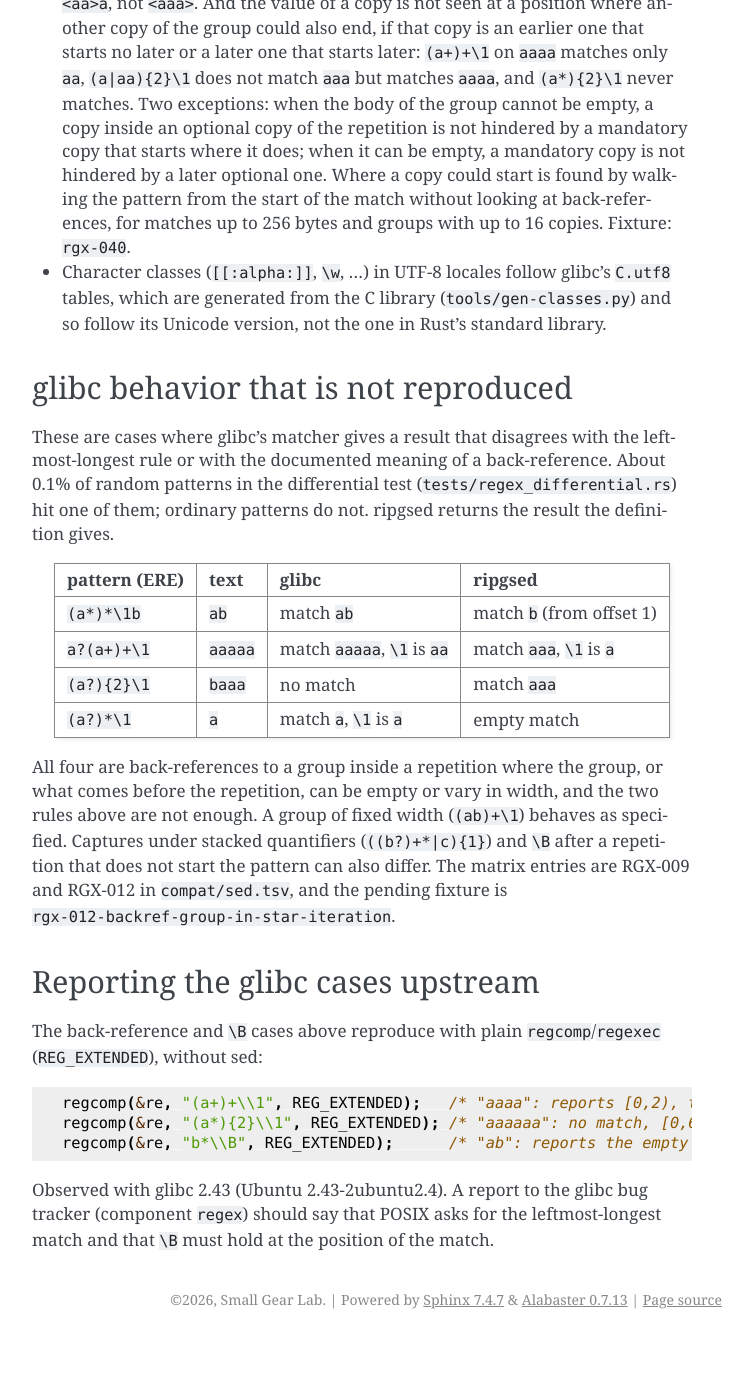
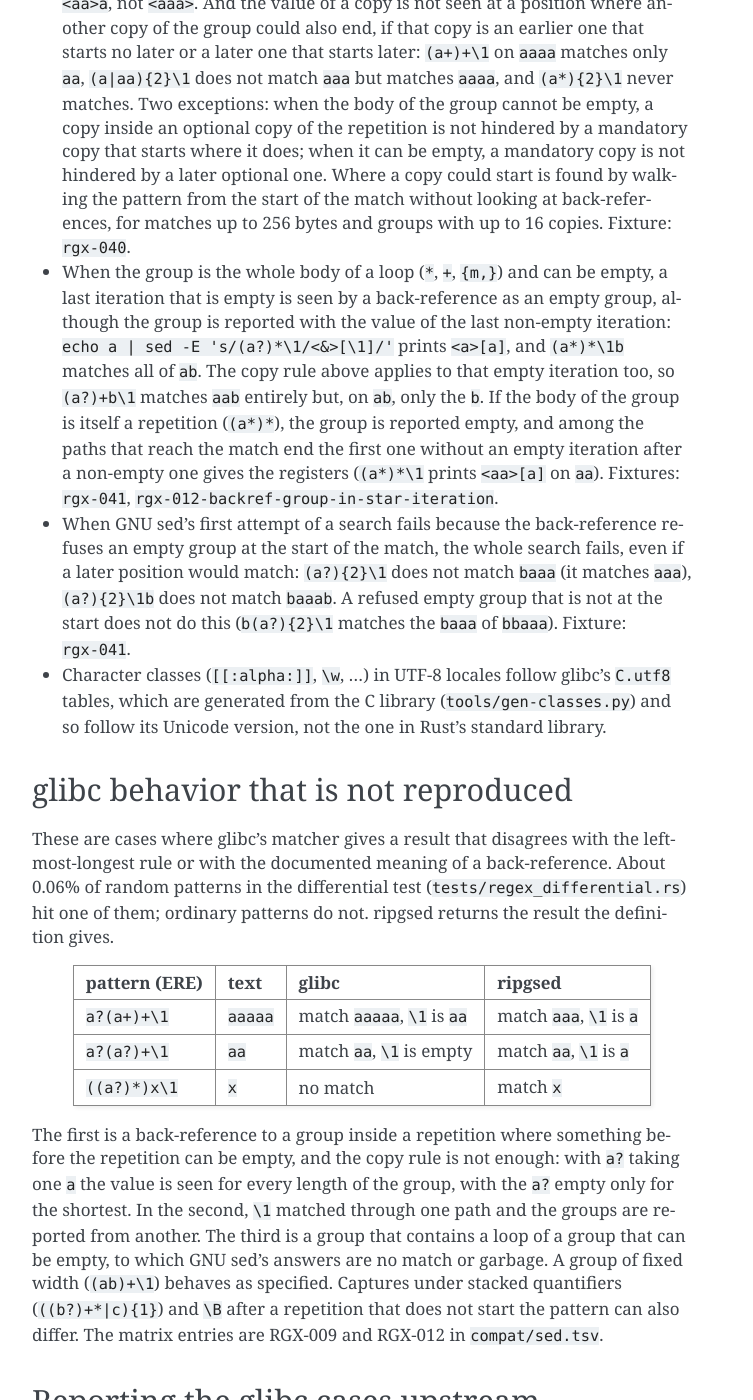
Before and after one commit to small-gear-lab/ripgsed, a Sphinx documentation site: the page built from docs/KNOWN-DIFFERENCES.md, in a window 1280 px wide and 1400 px high, scrolled down 900 px. Shown: the whole window, without its empty margins (388-1141 px from the left). Built offline with Sphinx 7.4.7, drawn with Linux system fonts in a browser that asks for light colours; before the commit the page ends 2239 px from its top, so only the background shows below that.

Commit message:
Update the known differences for the back-reference rules on empty iterations

```diff
--- a/docs/KNOWN-DIFFERENCES.md
+++ b/docs/KNOWN-DIFFERENCES.md
@@ -14,20 +14,21 @@ GNU sed uses the regular expression matcher of the C library. Where that matcher
 
 - In a pattern that starts with a repetition of a single character (`b*`, `[ab]*`, `(a*)*`, `a*\+`) followed by `\B`, a match that is empty at a position where the repetition could consume a character is reported after that character. `echo ab | sed 's/b*\B/<&>/'` prints `ab<>`, not `a<>b`. It does not apply at the start of the buffer, and not to `\b`, `\<`, or `\>`. Fixture: `rgx-039`.
 - A back-reference to a group inside a repetition does not see every value that POSIX allows. A bounded repetition `X{m,n}` (`?` is `{0,1}`; `+`, `*`, and `{m,}` are not bounded) is expanded into copies of the group, and the group is seen only after `m` or after `n` iterations: `echo aaa | sed -E 's/(a){1,3}\1/<&>/'` prints `<aa>a`, not `<aaa>`. And the value of a copy is not seen at a position where another copy of the group could also end, if that copy is an earlier one that starts no later or a later one that starts later: `(a+)+\1` on `aaaa` matches only `aa`, `(a|aa){2}\1` does not match `aaa` but matches `aaaa`, and `(a*){2}\1` never matches. Two exceptions: when the body of the group cannot be empty, a copy inside an optional copy of the repetition is not hindered by a mandatory copy that starts where it does; when it can be empty, a mandatory copy is not hindered by a later optional one. Where a copy could start is found by walking the pattern from the start of the match without looking at back-references, for matches up to 256 bytes and groups with up to 16 copies. Fixture: `rgx-040`.
+- When the group is the whole body of a loop (`*`, `+`, `{m,}`) and can be empty, a last iteration that is empty is seen by a back-reference as an empty group, although the group is reported with the value of the last non-empty iteration: `echo a | sed -E 's/(a?)*\1/<&>[\1]/'` prints `<a>[a]`, and `(a*)*\1b` matches all of `ab`. The copy rule above applies to that empty iteration too, so `(a?)+b\1` matches `aab` entirely but, on `ab`, only the `b`. If the body of the group is itself a repetition (`(a*)*`), the group is reported empty, and among the paths that reach the match end the first one without an empty iteration after a non-empty one gives the registers (`(a*)*\1` prints `<aa>[a]` on `aa`). Fixtures: `rgx-041`, `rgx-012-backref-group-in-star-iteration`.
+- When GNU sed's first attempt of a search fails because the back-reference refuses an empty group at the start of the match, the whole search fails, even if a later position would match: `(a?){2}\1` does not match `baaa` (it matches `aaa`), `(a?){2}\1b` does not match `baaab`. A refused empty group that is not at the start does not do this (`b(a?){2}\1` matches the `baaa` of `bbaaa`). Fixture: `rgx-041`.
 - Character classes (`[[:alpha:]]`, `\w`, ...) in UTF-8 locales follow glibc's `C.utf8` tables, which are generated from the C library (`tools/gen-classes.py`) and so follow its Unicode version, not the one in Rust's standard library.
 
 ## glibc behavior that is not reproduced
 
-These are cases where glibc's matcher gives a result that disagrees with the leftmost-longest rule or with the documented meaning of a back-reference. About 0.1% of random patterns in the differential test (`tests/regex_differential.rs`) hit one of them; ordinary patterns do not. ripgsed returns the result the definition gives.
+These are cases where glibc's matcher gives a result that disagrees with the leftmost-longest rule or with the documented meaning of a back-reference. About 0.06% of random patterns in the differential test (`tests/regex_differential.rs`) hit one of them; ordinary patterns do not. ripgsed returns the result the definition gives.
 
 | pattern (ERE) | text | glibc | ripgsed |
 | --- | --- | --- | --- |
-| `(a*)*\1b` | `ab` | match `ab` | match `b` (from offset 1) |
 | `a?(a+)+\1` | `aaaaa` | match `aaaaa`, `\1` is `aa` | match `aaa`, `\1` is `a` |
-| `(a?){2}\1` | `baaa` | no match | match `aaa` |
-| `(a?)*\1` | `a` | match `a`, `\1` is `a` | empty match |
+| `a?(a?)+\1` | `aa` | match `aa`, `\1` is empty | match `aa`, `\1` is `a` |
+| `((a?)*)x\1` | `x` | no match | match `x` |
 
-All four are back-references to a group inside a repetition where the group, or what comes before the repetition, can be empty or vary in width, and the two rules above are not enough. A group of fixed width (`(ab)+\1`) behaves as specified. Captures under stacked quantifiers (`((b?)+*|c){1}`) and `\B` after a repetition that does not start the pattern can also differ. The matrix entries are RGX-009 and RGX-012 in `compat/sed.tsv`, and the pending fixture is `rgx-012-backref-group-in-star-iteration`.
+The first is a back-reference to a group inside a repetition where something before the repetition can be empty, and the copy rule is not enough: with `a?` taking one `a` the value is seen for every length of the group, with the `a?` empty only for the shortest. In the second, `\1` matched through one path and the groups are reported from another. The third is a group that contains a loop of a group that can be empty, to which GNU sed's answers are no match or garbage. A group of fixed width (`(ab)+\1`) behaves as specified. Captures under stacked quantifiers (`((b?)+*|c){1}`) and `\B` after a repetition that does not start the pattern can also differ. The matrix entries are RGX-009 and RGX-012 in `compat/sed.tsv`.
 
 ## Reporting the glibc cases upstream
 
```
Also changed, not shown: docs/ja/KNOWN-DIFFERENCES.md (+9 -8 lines), 1 other file.
